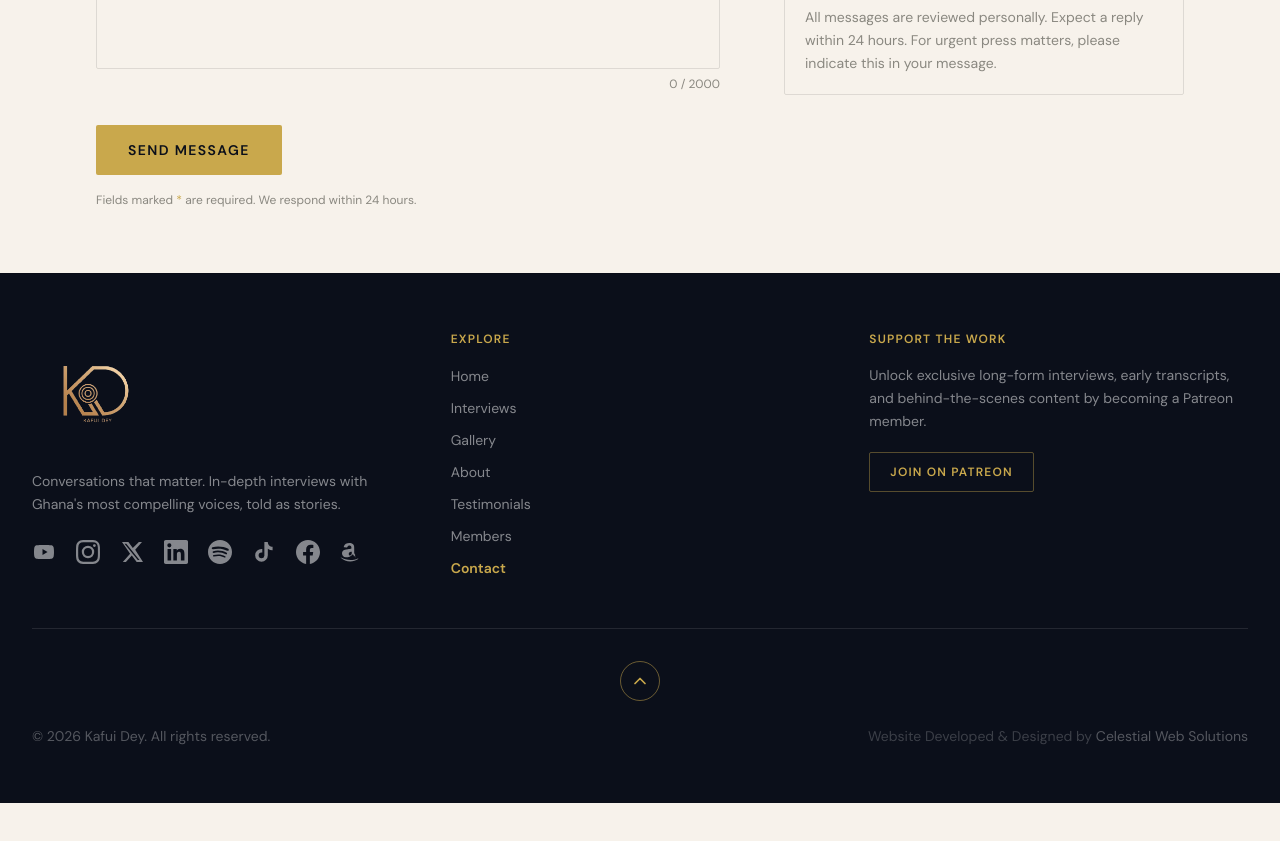
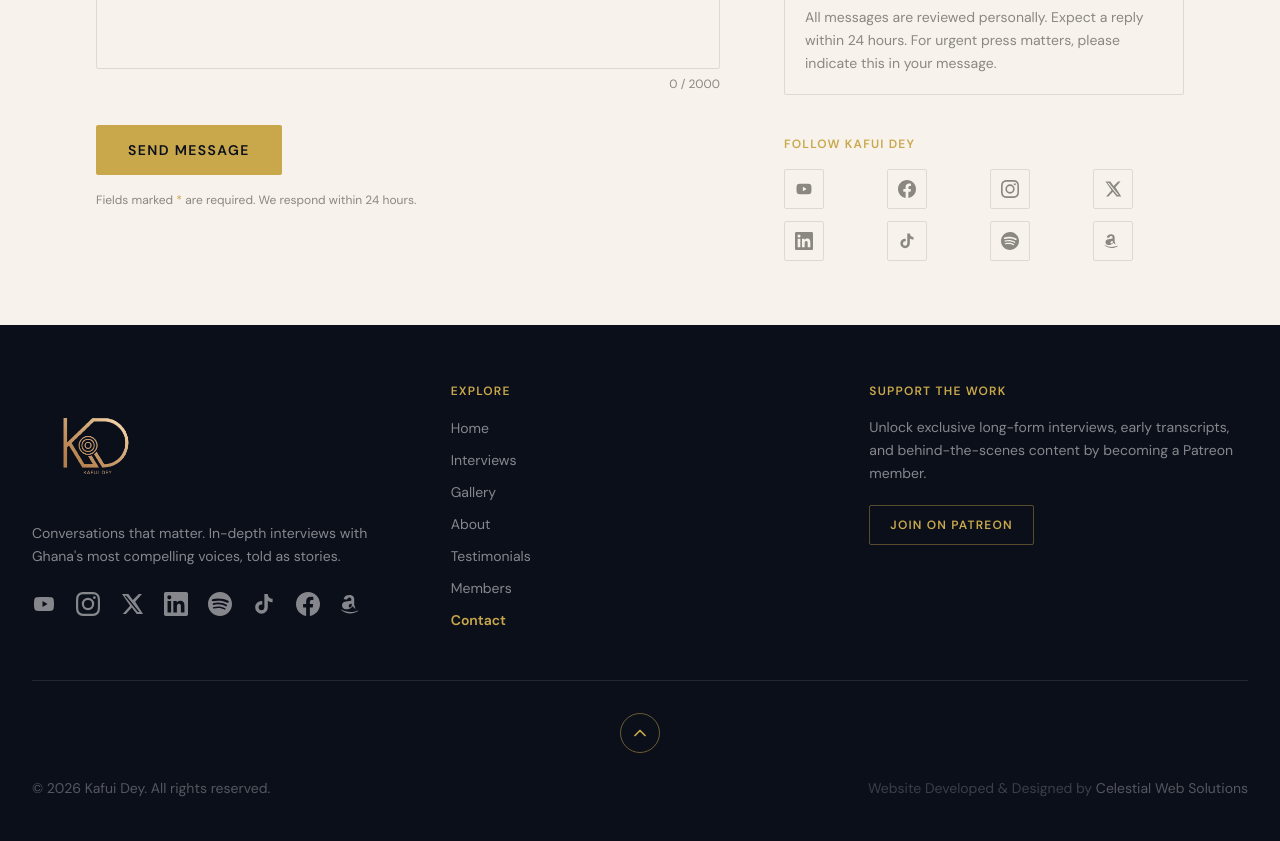
Before and after one commit to kafuideyinterviews/kafui, a Next.js app: page /contact in a window 1280 px wide. Shown: the part 800-1641 px from the top of the page. Before the commit the page ends 1603 px from the top, so only its background shows below. Built offline with nearby package versions, Linux system fonts and the light colour scheme.

Commit message:
Add files via upload

```diff
--- a/app/(site)/contact/page.tsx
+++ b/app/(site)/contact/page.tsx
@@ -332,6 +332,38 @@ export default function ContactPage() {
                 For urgent press matters, please indicate this in your message.
               </p>
             </div>
+
+            {/* Social links */}
+            <div>
+              <p className="font-sans text-xs font-semibold uppercase tracking-widest text-gold mb-4">
+                Follow Kafui Dey
+              </p>
+              <div className="grid grid-cols-4 gap-3">
+                {[
+                  { label: 'YouTube',   href: 'https://www.youtube.com/@kafuideymc',                    icon: 'M21.6 7.2a2.7 2.7 0 00-1.9-1.9C18 5 12 5 12 5s-6 0-7.7.3a2.7 2.7 0 00-1.9 1.9C2 8.9 2 12 2 12s0 3.1.4 4.8a2.7 2.7 0 001.9 1.9C6 19 12 19 12 19s6 0 7.7-.3a2.7 2.7 0 001.9-1.9C22 15.1 22 12 22 12s0-3.1-.4-4.8zm-11.1 7.7V9.1l5.1 2.9-5.1 2.9z' },
+                  { label: 'Facebook',  href: 'https://web.facebook.com/KafuiDeyHost/',                icon: 'M24 12.073C24 5.405 18.627 0 12 0S0 5.405 0 12.073C0 18.1 4.388 23.094 10.125 24v-8.437H7.078v-3.49h3.047V9.41c0-3.025 1.791-4.697 4.533-4.697 1.313 0 2.686.236 2.686.236v2.97h-1.513c-1.491 0-1.956.931-1.956 1.886v2.268h3.328l-.532 3.49h-2.796V24C19.612 23.094 24 18.1 24 12.073z' },
+                  { label: 'Instagram', href: 'https://www.instagram.com/kafuidey/',                   icon: 'M12 2.2c3.2 0 3.6 0 4.9.1 3.3.1 4.8 1.7 4.9 4.9.1 1.3.1 1.6.1 4.8 0 3.2 0 3.6-.1 4.8-.1 3.2-1.7 4.8-4.9 4.9-1.3.1-1.6.1-4.9.1-3.2 0-3.6 0-4.8-.1-3.3-.1-4.8-1.7-4.9-4.9C2.2 15.6 2.2 15.3 2.2 12c0-3.2 0-3.6.1-4.8C2.4 3.9 4 2.3 7.2 2.3 8.4 2.2 8.8 2.2 12 2.2zm0-2.2C8.7 0 8.3 0 7.1.1 2.7.3.3 2.7.1 7.1.1 8.3 0 8.7 0 12c0 3.3 0 3.7.1 4.9.2 4.4 2.6 6.8 7 7C8.3 24 8.7 24 12 24c3.3 0 3.7 0 4.9-.1 4.4-.2 6.8-2.6 7-7 .1-1.2.1-1.6.1-4.9 0-3.3 0-3.7-.1-4.9-.2-4.4-2.6-6.8-7-7C15.7 0 15.3 0 12 0zm0 5.8a6.2 6.2 0 100 12.4A6.2 6.2 0 0012 5.8zm0 10.2a4 4 0 110-8 4 4 0 010 8zm6.4-11.8a1.4 1.4 0 100 2.8 1.4 1.4 0 000-2.8z' },
+                  { label: 'Twitter/X', href: 'https://twitter.com/KafuiDey',                          icon: 'M18.9 2h3.1l-6.8 7.8L23 22h-6.3l-4.9-6.4L5.9 22H2.8l7.3-8.3L2 2h6.4l4.4 5.9L18.9 2zm-1.1 18h1.7L6.3 3.7H4.5L17.8 20z' },
+                  { label: 'LinkedIn',  href: 'https://gh.linkedin.com/in/kafuidey',                   icon: 'M20.447 20.452h-3.554v-5.569c0-1.328-.027-3.037-1.852-3.037-1.853 0-2.136 1.445-2.136 2.939v5.667H9.351V9h3.414v1.561h.046c.477-.9 1.637-1.85 3.37-1.85 3.601 0 4.267 2.37 4.267 5.455v6.286zM5.337 7.433a2.062 2.062 0 01-2.063-2.065 2.064 2.064 0 112.063 2.065zm1.782 13.019H3.555V9h3.564v11.452zM22.225 0H1.771C.792 0 0 .774 0 1.729v20.542C0 23.227.792 24 1.771 24h20.451C23.2 24 24 23.227 24 22.271V1.729C24 .774 23.2 0 22.222 0h.003z' },
+                  { label: 'TikTok',    href: 'https://www.tiktok.com/@kafuidey7',                     icon: 'M19.59 6.69a4.83 4.83 0 01-3.77-4.25V2h-3.45v13.67a2.89 2.89 0 01-2.88 2.5 2.89 2.89 0 01-2.89-2.89 2.89 2.89 0 012.89-2.89c.28 0 .54.04.79.1V9.01a6.33 6.33 0 00-.79-.05 6.34 6.34 0 00-6.34 6.34 6.34 6.34 0 006.34 6.34 6.34 6.34 0 006.33-6.34V8.69a8.18 8.18 0 004.78 1.52V6.75a4.85 4.85 0 01-1.01-.06z' },
+                  { label: 'Spotify',   href: 'https://open.spotify.com/show/7DcdeDekO7fOF08IlIWNkY', icon: 'M12 0C5.4 0 0 5.4 0 12s5.4 12 12 12 12-5.4 12-12S18.66 0 12 0zm5.521 17.34c-.24.359-.66.48-1.021.24-2.82-1.74-6.36-2.101-10.561-1.141-.418.122-.779-.179-.899-.539-.12-.421.18-.78.54-.9 4.56-1.021 8.52-.6 11.64 1.32.42.18.479.659.301 1.02zm1.44-3.3c-.301.42-.841.6-1.262.3-3.239-1.98-8.159-2.58-11.939-1.38-.479.12-1.02-.12-1.14-.6-.12-.48.12-1.021.6-1.141C9.6 9.9 15 10.561 18.72 12.84c.361.181.54.78.241 1.2zm.12-3.36C15.24 8.4 8.82 8.16 5.16 9.301c-.6.179-1.2-.181-1.38-.721-.18-.601.18-1.2.72-1.381 4.26-1.26 11.28-1.02 15.721 1.621.539.3.719 1.02.419 1.56-.299.421-1.02.599-1.559.3z' },
+                  { label: 'Amazon',    href: 'https://www.amazon.com/stores/author/B00IRHGXIQ',       icon: 'M15.93 17.09c-.16.12-.41.13-.6.05-1.42-1.19-1.67-1.74-2.45-2.87-2.34 2.39-4 3.1-7.04 3.1C3.4 17.37 2 15.57 2 13.32c0-1.7.9-2.85 2.17-3.42 1.1-.5 2.64-.59 3.82-.72.93-.11 2.73-.18 3.4-.59v-.45c0-.66.05-1.44-.33-2.01-.33-.5-.97-.71-1.53-.71-1.04 0-1.97.53-2.19 1.64-.05.24-.24.48-.48.49l-2.68-.29c-.23-.05-.48-.24-.41-.59C4.34 4.05 6.94 3 9.32 3c1.22 0 2.82.33 3.78 1.25 1.22 1.14 1.1 2.66 1.1 4.31v3.9c0 1.17.49 1.69 .94 2.32.16.23.2.5-.01.67l-1.2 1.04v-.4zm-4.6-2.14c.49-.87.47-1.69.47-2.6v-.49c-1.49 0-3.07.32-3.07 2.07 0 .89.46 1.49 1.25 1.49.58 0 1.1-.36 1.35-.97v.5zm6.86 4.06c-2.12 1.55-5.19 2.37-7.84 2.37-3.71 0-7.05-1.37-9.58-3.65-.2-.18-.02-.42.22-.28 2.73 1.59 6.1 2.54 9.58 2.54 2.35 0 4.93-.49 7.31-1.5.36-.15.66.23.31.52z' },
+                ].map(({ label, href, icon }) => (
+                  <a
+                    key={label}
+                    href={href}
+                    target="_blank"
+                    rel="noopener noreferrer"
+                    aria-label={label}
+                    className="flex h-10 w-10 items-center justify-center rounded-sm border border-border text-muted transition-all duration-200 hover:border-gold hover:text-gold hover:-translate-y-0.5"
+                  >
+                    <svg width="18" height="18" viewBox="0 0 24 24" fill="currentColor" aria-hidden="true">
+                      <path d={icon} />
+                    </svg>
+                  </a>
+                ))}
+              </div>
+            </div>
           </aside>
 
         </div>
```
